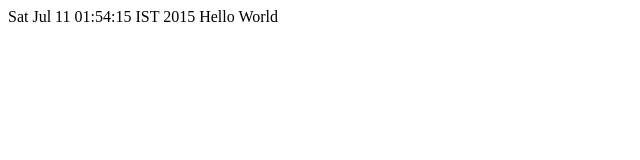
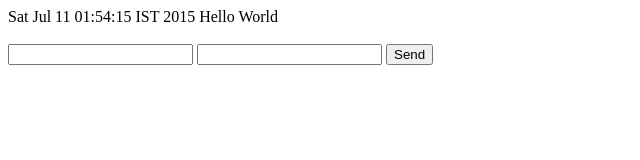
Before and after one commit to elven13/elven13.github.io, a plain HTML site: page index.html in a window 1280 px wide. Shown: the whole page, without its empty margins (0-640 px from the left). Drawn offline with Linux system fonts and the light colour scheme.

Commit message:
Testing formspree.io

```diff
--- a/index.html
+++ b/index.html
@@ -1,2 +1,8 @@
 Sat Jul 11 01:54:15 IST 2015
-Hello World
+Hello World<br><br>
+<form action="//formspree.io/elvenxiii@gmail.com"
+      method="POST">
+    <input type="text" name="name">
+    <input type="email" name="_replyto">
+    <input type="submit" value="Send">
+</form>
```
